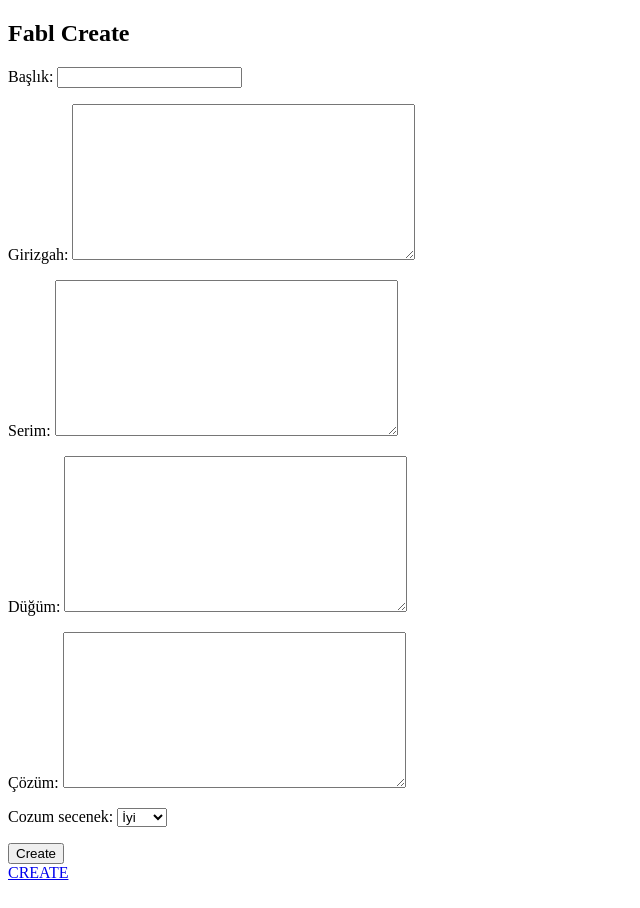
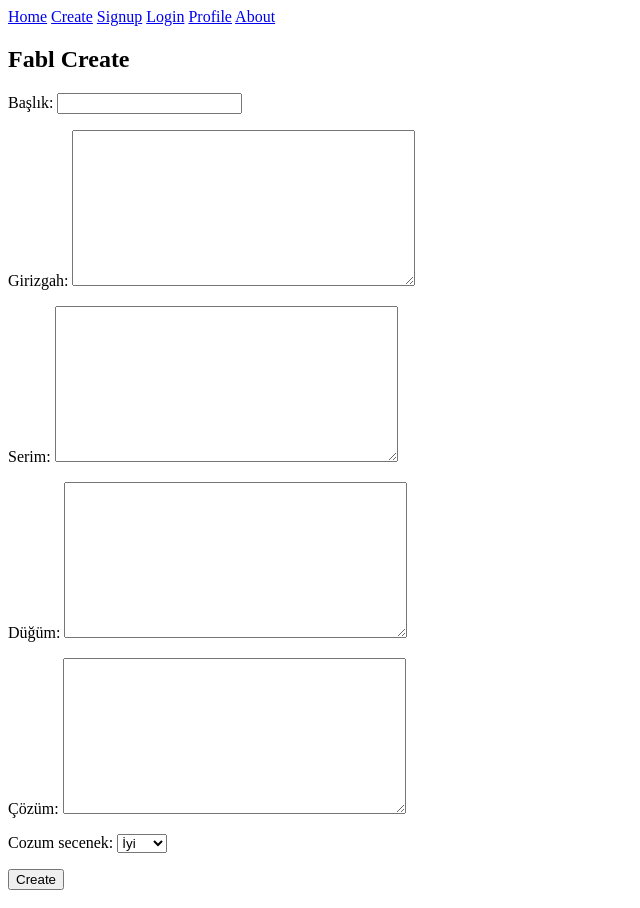
Before and after one commit to lyk2018-python/fabl-writer, a Django app: page /fabl/create in a window 1280 px wide. Shown: the whole page, without its empty margins (0-640 px from the left). Run offline with Django 3.2, Linux system fonts and the light colour scheme.

Commit message:
Add nav bar

```diff
--- a/fablwriter/templates/base.html
+++ b/fablwriter/templates/base.html
@@ -5,9 +5,16 @@
     <title>{% block title %} Default Title {% endblock %}</title>
   </head>
   <body>
+    <nav>
+      <a href="{% url 'home' %}">Home</a>
+      <a href="{% url 'create'%}">Create</a>
+      <a href="{% url 'signup'%}">Signup</a>
+      <a href="{% url 'login'%}">Login</a>
+      <a href="{% url 'profile'%}">Profile</a>
+      <a href="{% url 'about' %}">About</a>
+    </nav>
     {% block content %}
       #Contents goes in
     {% endblock %}
-    <a href="{% url 'create' %}">CREATE</a><br/><br/>
   </body>
 </html>
```
